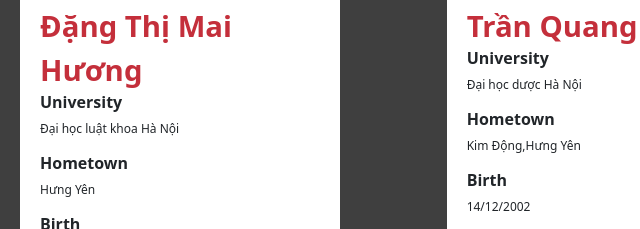
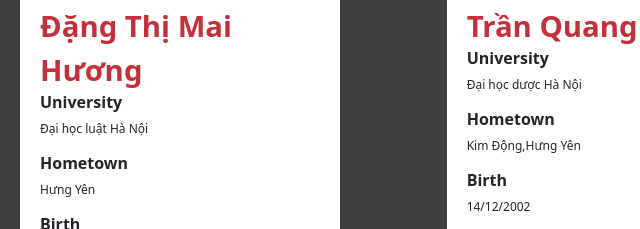
Before and after one commit to k21math2chy/k21math2chy.github.io, a plain HTML site: page index.html in a window 1280 px wide. Shown: the part 3540-3769 px from the top of the page, 460-1100 px from the left. Drawn offline with nearby package versions, Linux system fonts and the light colour scheme; a script that the page names is missing.

Commit message:
modify data

```diff
--- a/index.html
+++ b/index.html
@@ -589,7 +589,7 @@
                                     <div class="details">
                                         <div>
                                             <h4>University</h4>
-                                            <p>Đại học luật khoa Hà Nội</p>
+                                            <p>Đại học luật Hà Nội</p>
                                         </div>
                                         <div>
                                             <h4>Hometown</h4>
```
